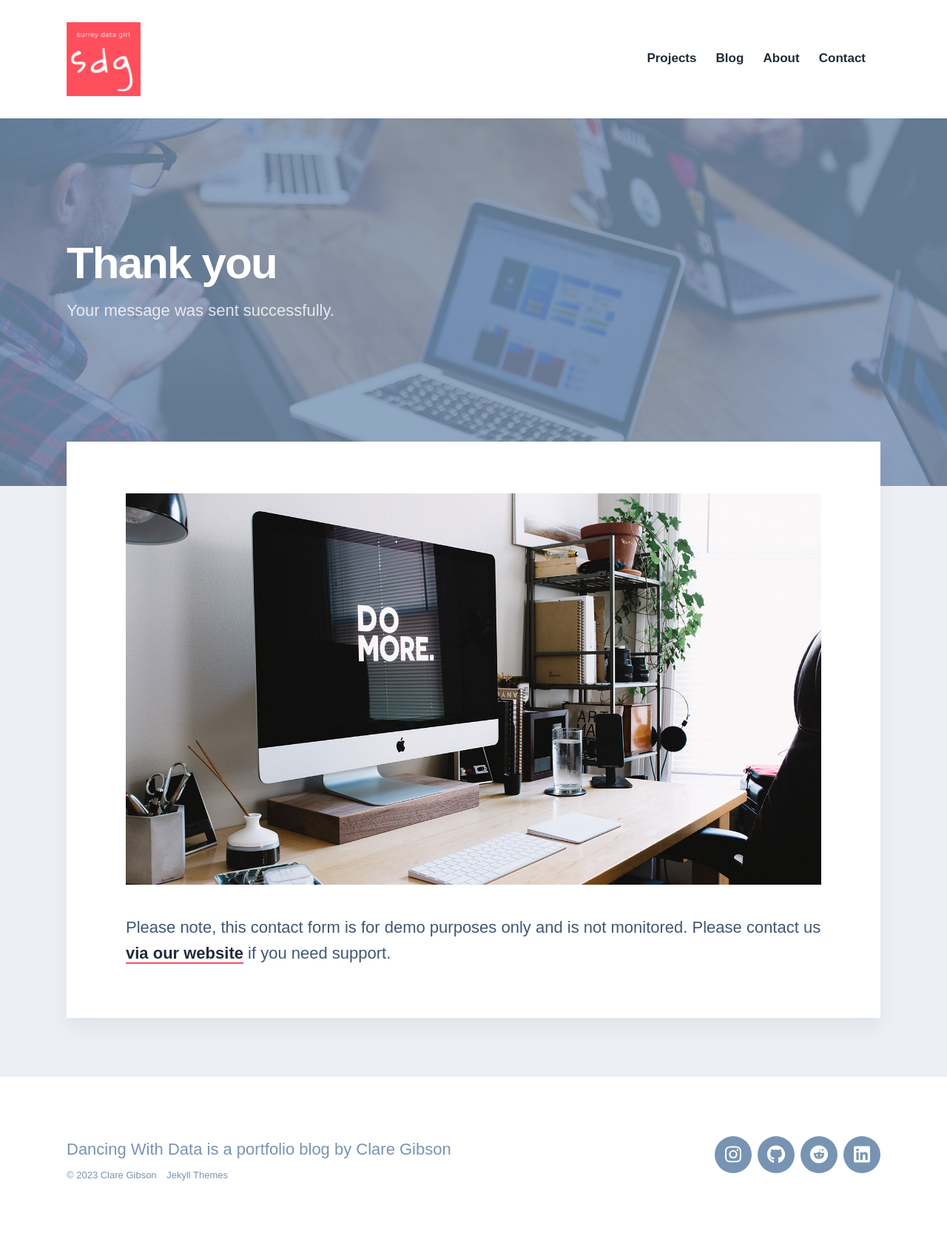
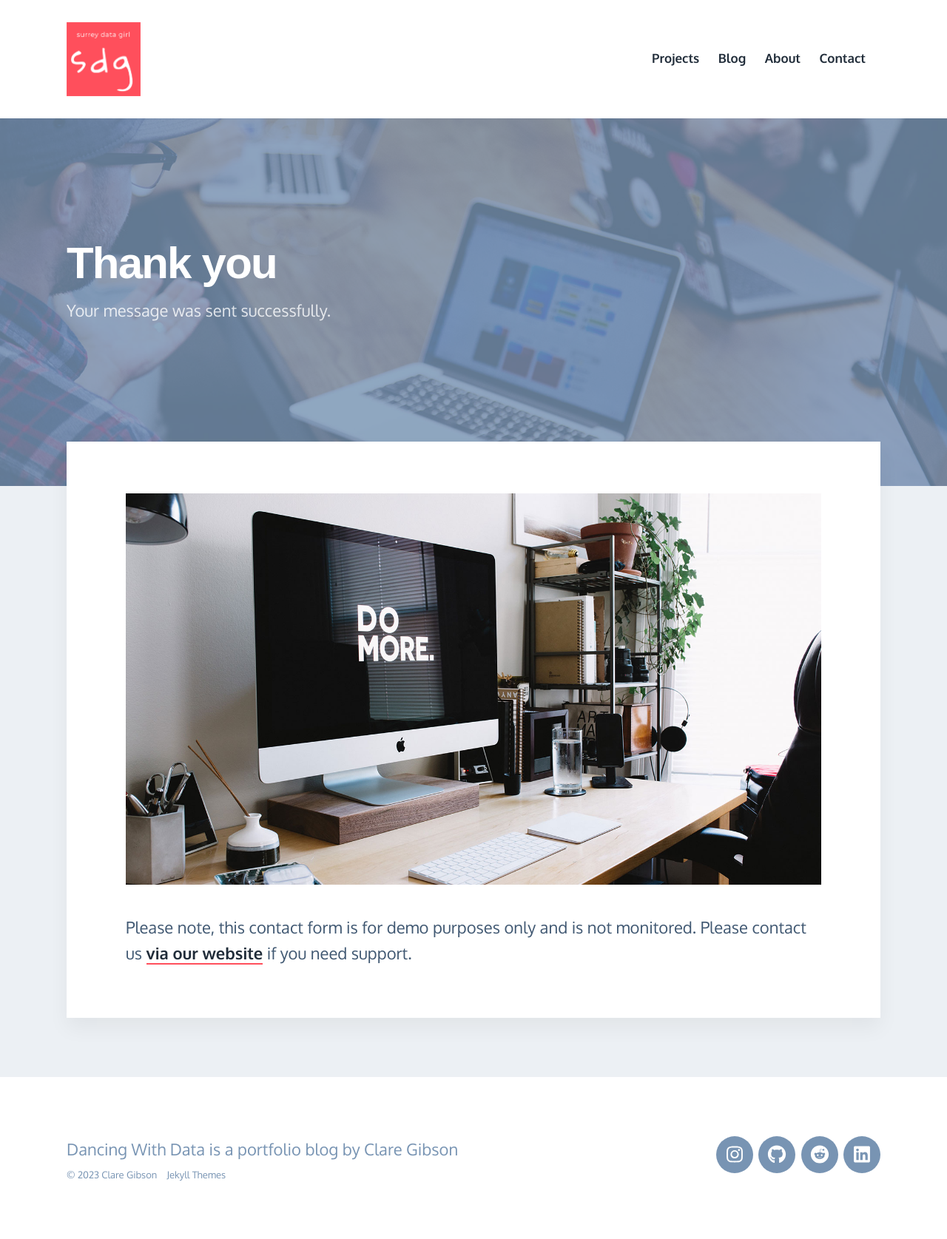
Before and after one commit to clarelgibson/clarelgibson.github.io, a Jekyll site: the page built from _pages/thanks.md, in a window 1280 px wide. Shown: the whole page at 74% size. Built offline with Jekyll 4.4.1, drawn with Linux system fonts in a browser that asks for light colours; nearby versions of some CDN libraries; some web fonts are replaced.

Commit message:
Updates fonts

```diff
--- a/_data/settings.yml
+++ b/_data/settings.yml
@@ -73,7 +73,7 @@
   error_color: '#ff4f5c'
 
 font_settings:
-  font_embed: '<link href="https://fonts.googleapis.com/css?family=Mohave:300,400,600,700" rel="stylesheet">'
+  font_embed: '<link href="https://fonts.googleapis.com/css2?family=Mohave:wght@300;400;600;700&family=Oxygen:wght@300;400;700&display=swap" rel="stylesheet">'
   title_font: '"Mohave", sans-serif'
   body_font: '"Oxygen", sans-serif'
   regular_weight: 400
```
